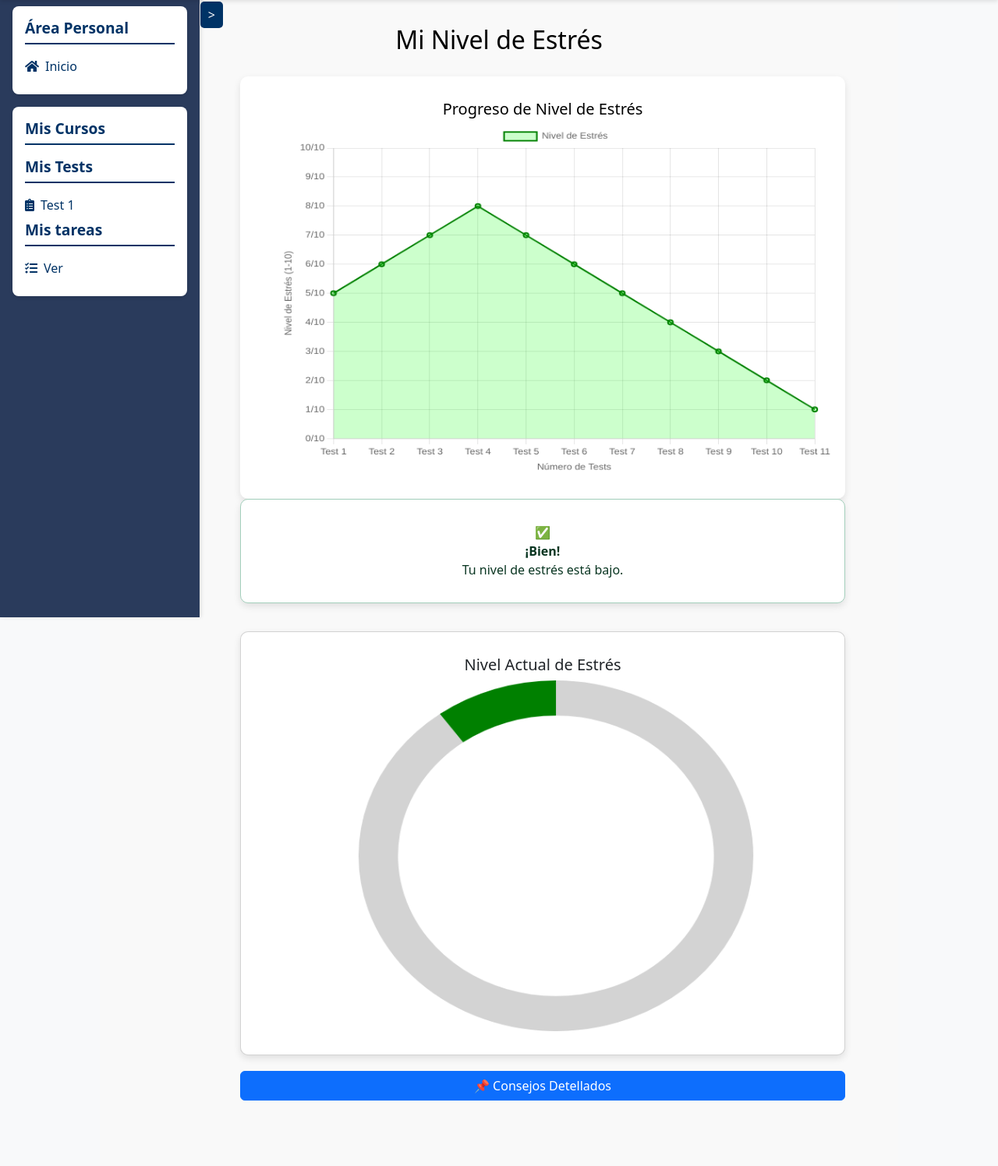
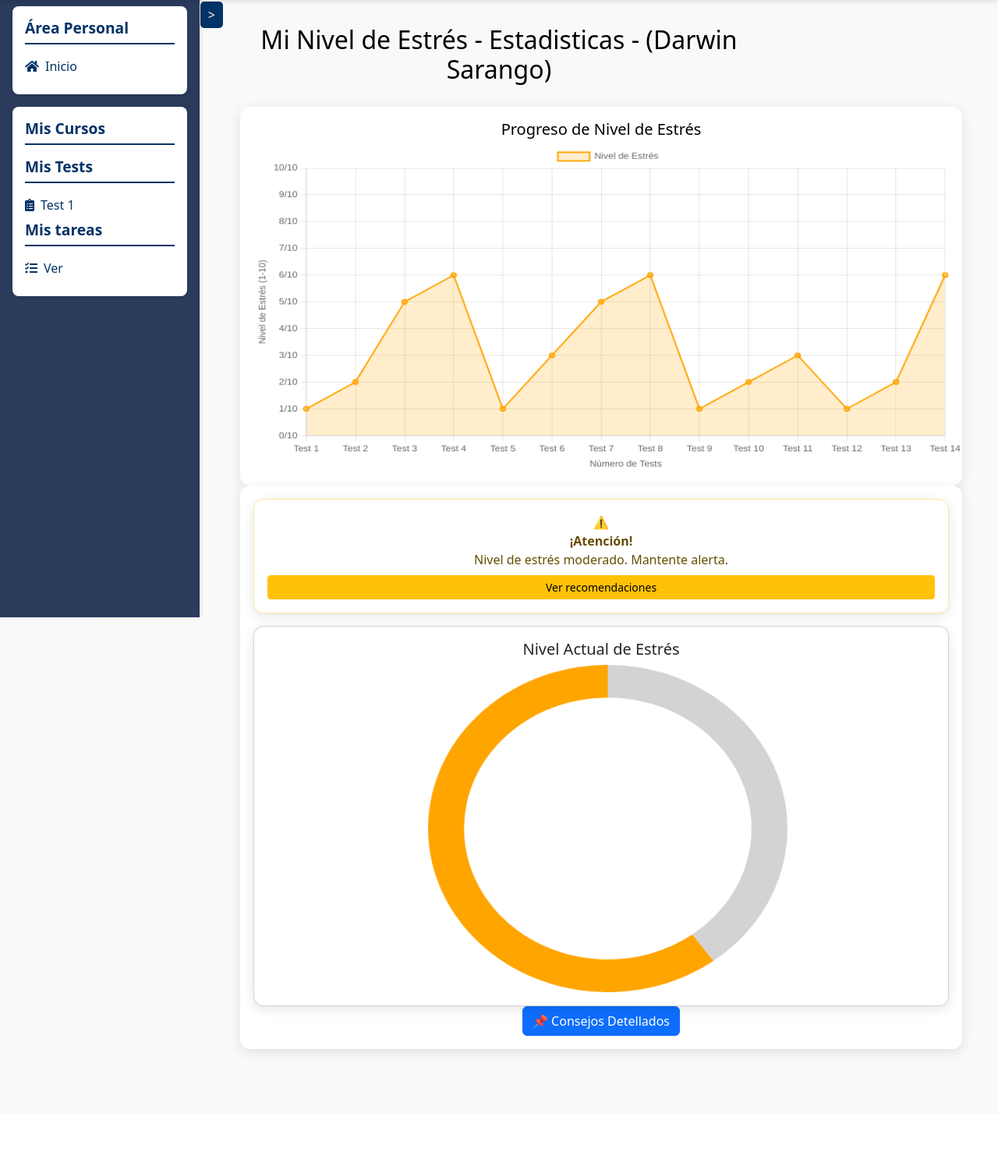
Before and after one commit to DarwinG23/Dise-o-4to, a Flask app: page /estadisticas/individual in a window 1280 px wide. Shown: the part 72-1568 px from the top of the page at 78% size. After the commit the page ends 1428 px from the top, so only its background shows below. Run offline with Flask 3, Linux system fonts and the light colour scheme.

Commit message:
edicion de vista

```diff
--- a/Proyecto/templates/estadisticas/estadisticasEstudiantes.html
+++ b/Proyecto/templates/estadisticas/estadisticasEstudiantes.html
@@ -68,10 +68,10 @@
     </style>
 </head>
 <body>
-
+    <div>
+        <h2 class="text-center" style="color: black;">Nivel de Estrés General</h2>
+    </div>
     <div class="container">
-        <h3 class="mt-4 fw-bold text-center">Dashboard de Estadísticas</h3>
-
         <!-- Tarjetas de estadísticas -->
         <div class="stats-container">
             <div class="card stat-card">
--- a/Proyecto/templates/estadisticas/estadisticasIndividual.html
+++ b/Proyecto/templates/estadisticas/estadisticasIndividual.html
@@ -17,7 +17,7 @@
         }
 
         .container {
-            max-width: 800px;
+            max-width: 5000px;
             margin: auto;
             padding: 20px;
         }
@@ -30,8 +30,8 @@
         }
 
         .left-panel {
-            flex: 2;
-            min-width: 800px;
+            flex: 3;
+            min-width: 950px;
         }
 
         .right-panel {
@@ -42,37 +42,69 @@
             min-width: 350px;
         }
 
+        .left-chart {
+            flex: 2;
+            min-width: 500px;
+        }
+
+        .right-chart {
+            flex: 1;
+            min-width: 300px;
+        }
+
+        @media (max-width: 768px) {
+            .charts-container {
+                flex-direction: column;
+            }
+
+            .left-chart,
+            .right-chart {
+                width: 100%;
+                min-width: auto;
+            }
+        }
+
         .chart-container,
         .card {
             background: white;
-            border-radius: 10px;
-            padding: 30px 50px;
-            box-shadow: 0px 4px 10px rgba(0, 0, 0, 0.1);
+            border-radius: 13px;
+            padding: 17px;
+            box-shadow: 0px 4px 15px rgba(0, 0, 0, 0.1);
             text-align: center;
+            flex: 0.8;
 
+
+
+        }
+
+        .charts-container {
+            display: flex;
+            justify-content: space-between;
+            align-items: center;
+            flex-wrap: wrap;
+            gap: 20px;
         }
 
         #stressChart,
         #gaugeChart {
-            width: 105% !important;
-            height: 450px !important;
+            width: 102% !important;
+            height: 420px !important;
         }
     </style>
 </head>
 
 <body>
     <div>
-        <h2 class="text-center">Mi Nivel de Estrés</h>
+        <h2 class="text-center">Mi Nivel de Estrés - Estadisticas - (Darwin Sarango)</h>
     </div>
     <div class="container">
-        <div class="row">
+        <div class="row charts-container">
             <div class="left-panel">
-                <div class="chart-container">
+                <div class="chart-container left-chart">
                     <h5 class="text-center">Progreso de Nivel de Estrés</h5>
                     <canvas id="stressChart"></canvas>
                 </div>
-            </div>
-            <div class="right-panel">
+                <div class="chart-container right-chart">
                     <div id="stressAlert" class="card"></div>
                     <div class="card">
                         <h5>Nivel Actual de Estrés</h5>
@@ -85,7 +117,7 @@
 
         <script>
             // Datos que se cambian para generar las graficas (escala 1-10)
-        let stressLevels = [5, 6, 7, 8, 7, 6, 5, 4, 3, 2, 1];
+            let stressLevels = [1,2,5,6,1,3,5,6,1,2,3,1,2,6];
             const lastStressLevel = stressLevels[stressLevels.length - 1];
             const stressAlert = document.getElementById("stressAlert");
 
```
Lines whose indentation alone changed are shown as unchanged.
